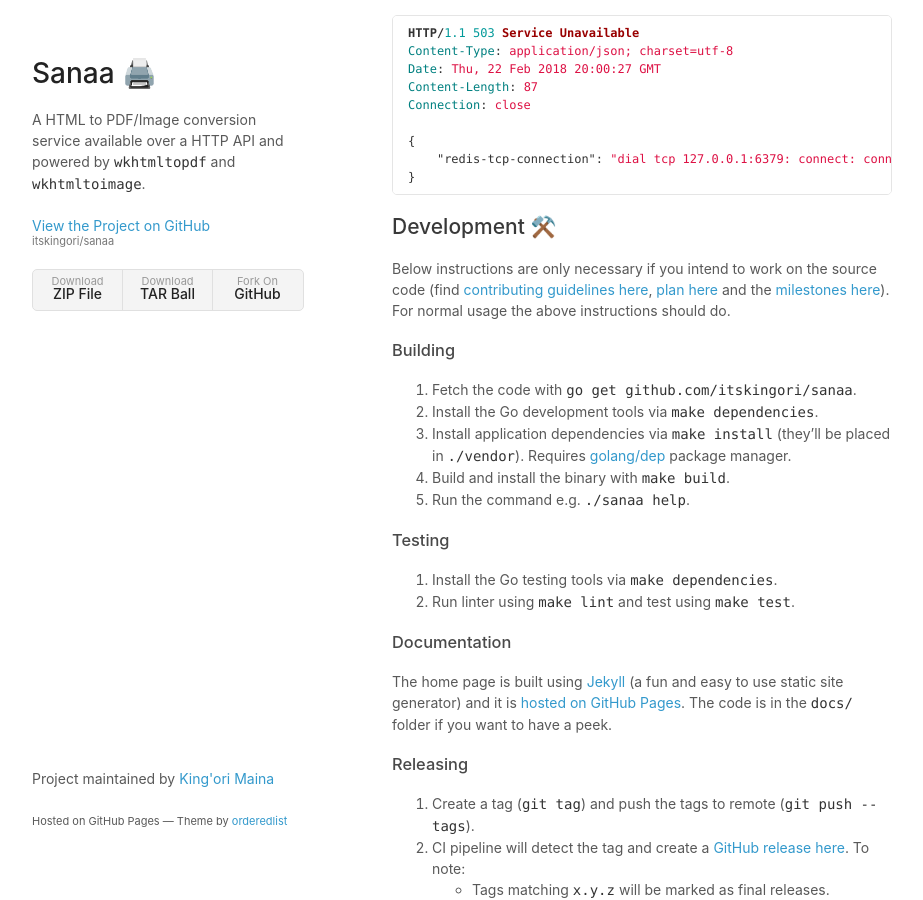
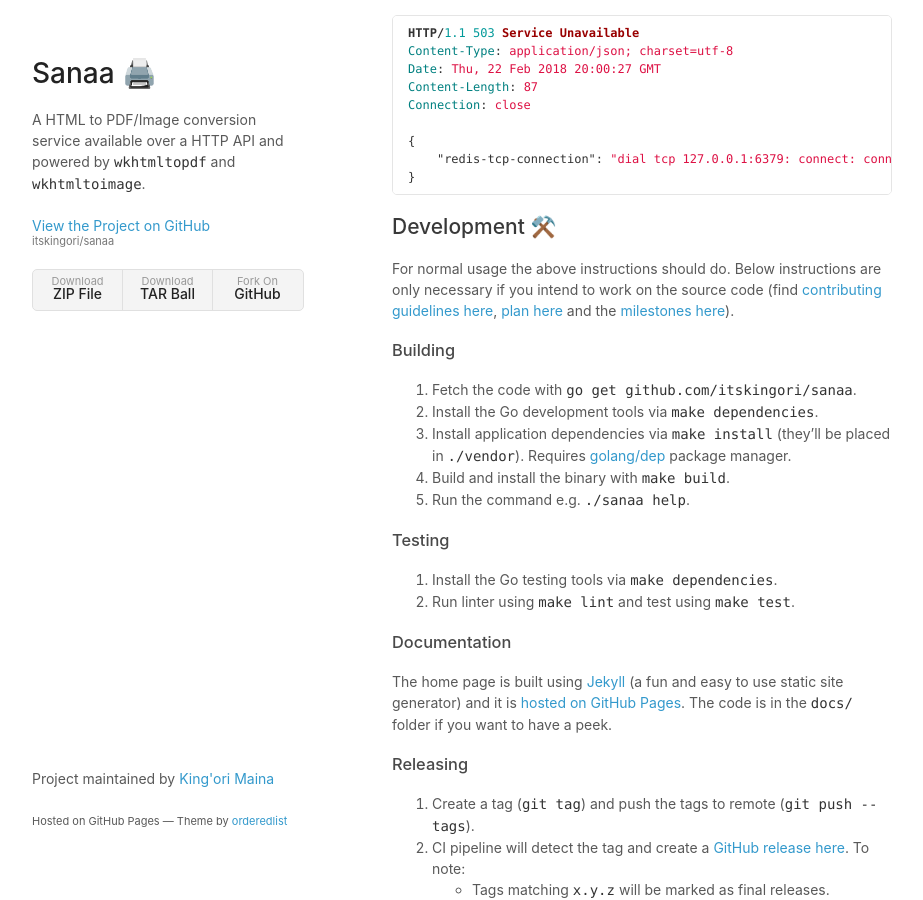
Before and after one commit to itskingori/sanaa, a Jekyll site: the page built from docs/index.md, in a window 1280 px wide and 900 px high, scrolled down 6177 px. Shown: the whole window, without its empty margins (178-1101 px from the left). Built offline with Jekyll 4.4.1, drawn with Linux system fonts in a browser that asks for light colours.

```diff
--- a/docs/index.md
+++ b/docs/index.md
@@ -337,10 +337,10 @@ Connection: close
 
 ## Development ⚒️
 
-Below instructions are only necessary if you intend to work on the source code
-(find [contributing guidelines here][contributing], [plan here][plan] and the
-[milestones here][milestones]). For normal usage the above instructions should
-do.
+For normal usage the above instructions should do. Below instructions are only
+necessary if you intend to work on the source code (find [contributing
+guidelines here][contributing], [plan here][plan] and the [milestones
+here][milestones]).
 
 ### Building
 
```
